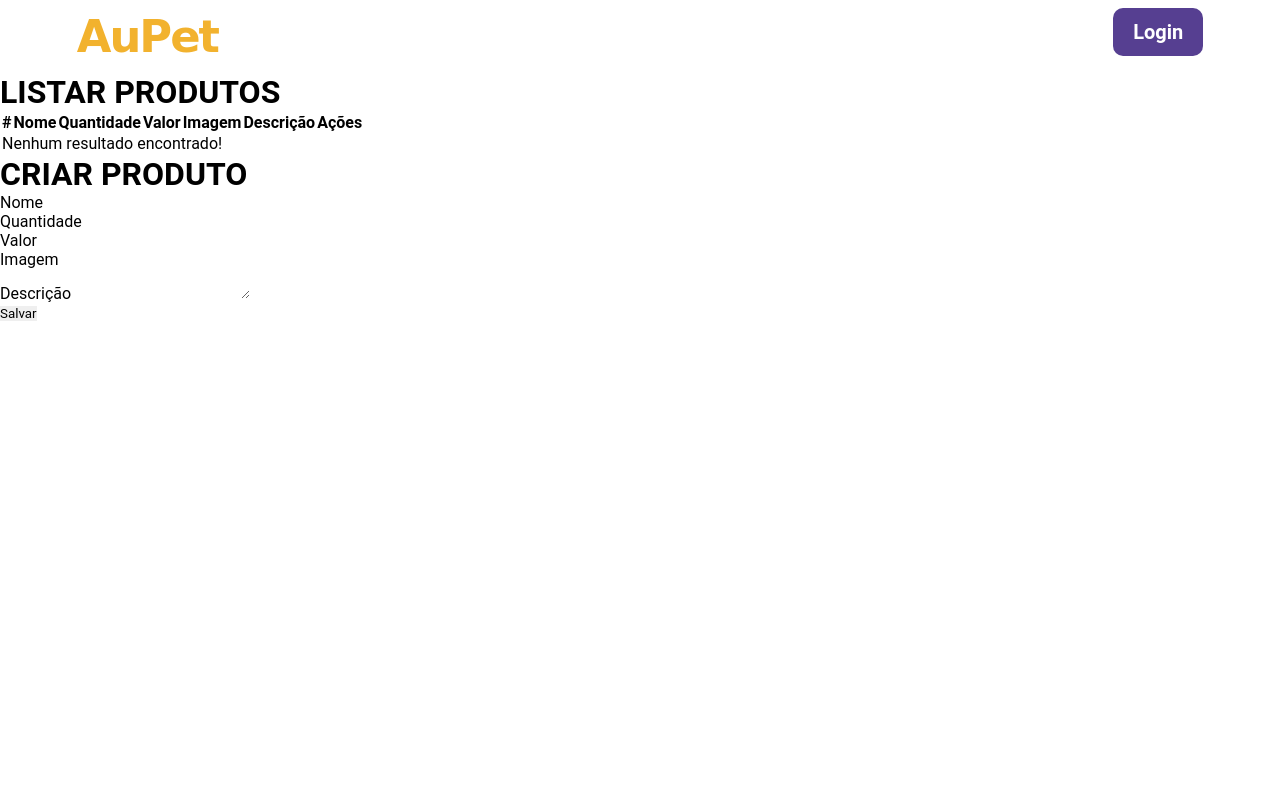
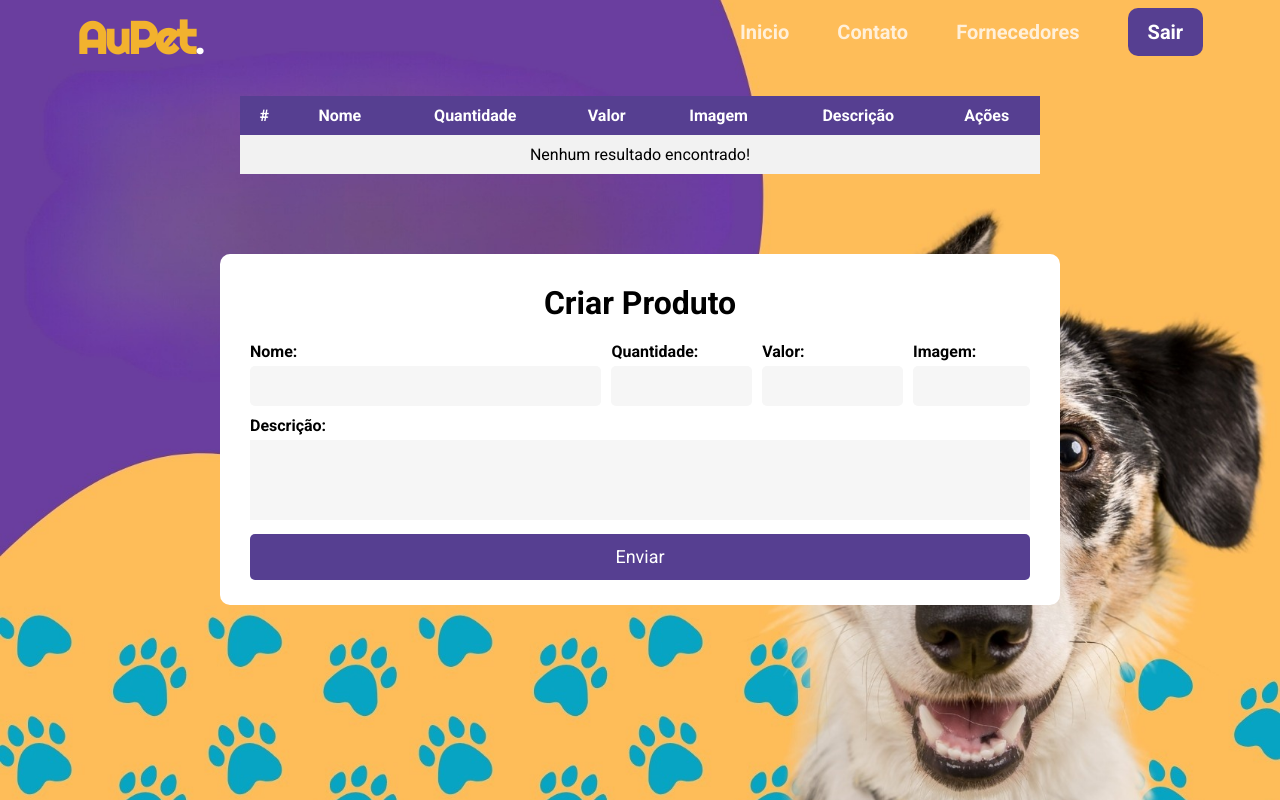
Before and after one commit to lucianamcedro/fornecedores-pet, a PHP site: page /produtos/lista-produtos.php in a window 1280 px wide. Run offline with PHP 8.4, Linux system fonts and the light colour scheme; data that the repository does not hold is empty.

Commit message:
ajuste layout

```diff
--- /dev/null
+++ b/css/produtos.css
@@ -0,0 +1,248 @@
+@import url("https://fonts.googleapis.com/css2?family=Roboto:ital,wght@0,300;0,400;0,700;0,900;1,900&display=swap");
+@import url("https://fonts.googleapis.com/css?family=Righteous&display=swap");
+
+* {
+    margin: 0;
+    padding: 0;
+    box-sizing: border-box;
+    font-family: "Roboto", sans-serif;
+    border: none;
+    outline: none;
+    scroll-behavior: smooth;
+    list-style: none;
+    text-decoration: none;
+}
+
+:root {
+    --roxo: rgba(86, 63, 145, 255);
+    --yellow: #f2b22e;
+}
+
+.container-inicio {
+    background-image: url("../img/bg-contato.jpg");
+    background-size: cover;
+    background-position: center 30%;
+    height: 100vh;
+}
+
+.container-meio {
+    text-align: center;
+}
+
+.container-cadastrar {
+    background-color: #fff;
+    border-radius: 10px;
+    padding: 30px;
+    max-width: 105vh;
+    box-sizing: border-box;
+    margin: 0 auto;
+    margin-top: 10vh;
+}
+
+.container-cadastrar h1 {
+    text-align: center;
+    margin-bottom: 20px;
+}
+
+.container-cadastrar form {
+    display: flex;
+    flex-wrap: wrap;
+    justify-content: space-between;
+}
+
+.container-cadastrar label {
+    display: block;
+    font-weight: bold;
+    margin-bottom: 5px;
+    width: 100%;
+}
+
+.container-cadastrar input {
+    border-radius: 5px;
+    border: none;
+    padding: 10px;
+    font-size: 18px;
+    margin-bottom: 10px;
+    width: calc(50% - 5px);
+    background-color: #f6f6f6;
+    height: 40px;
+}
+
+.container-cadastrar textarea {
+    background-color: #f6f6f6;
+    height: 30px;
+    width: calc(100%);
+    resize: none;
+}
+
+.container-cadastrar input[type="text"]::placeholder {
+    color: #999;
+}
+
+.container-cadastrar button[type="submit"] {
+    border-radius: 5px;
+    border: none;
+    padding: 10px;
+    font-size: 18px;
+    background-color: var(--roxo);
+    color: #fff;
+    cursor: pointer;
+    flex-basis: calc(50% - 5px);
+    height: 90%;
+    margin-top: 10px;
+}
+
+.container-cadastrar button[type="submit"]:hover {
+    background-color: #6c2d73;
+}
+
+.container-cadastrar .email-button-container {
+    display: flex;
+    align-items: center;
+    justify-content: space-between;
+    margin-bottom: 10px;
+}
+
+.container-cadastrar #email {
+    flex-basis: calc(50% - 5px);
+}
+
+.container-cadastrar i {
+    margin-right: 10px;
+    font-size: 20px;
+    color: var(--roxo);
+}
+
+.container-cadastrar span {
+    font-size: 18px;
+    font-weight: normal;
+    color: black;
+}
+
+
+.table {
+    margin: 20px auto;
+    width: 80%;
+    border-collapse: collapse;
+    background-color: #fff;
+    border-radius: 10px;
+    padding: 40px;
+    max-width: 100vh;
+    box-sizing: border-box;
+}
+
+.table th,
+.table td {
+    padding: 10px;
+    text-align: center;
+}
+
+.table th {
+    background-color: var(--roxo);
+    color: #fff;
+}
+
+.table tr:nth-child(even) {
+    background-color: #f2f2f2;
+}
+
+.table td.buttons {
+    display: flex;
+    justify-content: space-between;
+    align-items: center;
+}
+
+.table button {
+    padding: 6px 10px;
+    margin: 0 5px;
+    cursor: pointer;
+    border-radius: 4px;
+    font-size: 14px;
+    width: 80px;
+    display: flex;
+    align-items: center;
+    justify-content: center;
+}
+
+.table .btn-success {
+    background-color: var(--yellow);
+    color: black;
+    border: none;
+}
+
+.table .btn-success:hover {
+    background-color: #e0a800;
+}
+
+.table .btn-danger {
+    background-color: #dc3545;
+    color: #fff;
+    border: none;
+}
+
+.table .btn-danger:hover {
+    background-color: #c82333;
+}
+
+
+.table .button-group {
+    display: flex;
+
+}
+
+.header-link {
+    display: flex;
+    gap: 3rem;
+    padding-top: 10px;
+}
+
+.header-link a {
+    color: rgba(255, 255, 255, 0.778);
+    font-weight: 700;
+    font-size: 20px;
+    transition: 0.5s;
+}
+
+.header-link a:hover {
+    color: var(--roxo);
+}
+
+.logo {
+    color: var(--yellow);
+    display: inline-block;
+    font: 400 2rem "Righteous", cursive;
+    font-size: 2.8rem;
+    letter-spacing: -2px;
+    font-weight: 700;
+}
+
+.logo .span {
+    display: inline-block;
+    color: white;
+}
+
+header {
+    display: flex;
+    justify-content: space-between;
+    padding-top: 1rem;
+    width: 100%;
+    top: 0;
+    right: 0;
+    z-index: 1000;
+    background: transparent;
+    background-color: transparent;
+    padding: 10px 6%;
+}
+
+
+.header-link li:last-child a:last-child{
+    border-radius: 10px;
+    padding: 12px 20px;
+    background-color: var(--roxo);
+    color: white;
+    transition: 0.5s;
+  }
+
+  .header-link li:last-child a:last-child:hover{
+    background-color: #ffda6a;
+  }
--- a/fornecedores.php
+++ b/fornecedores.php
@@ -14,8 +14,6 @@
 
 <body>
   <div class="container-meio">
-
-
     <div class="container-inicio">
         <header>
             <h1>
@@ -31,13 +29,10 @@
             </div>
         </header>
 
-
-
         <div class="fornecedores-title">
            Conheça nossos
         fornecedores:
         </div>
-
         <div id="empresas-container"></div>
     </div>
           <script src="./script/fornecedores-script.js"></script>
--- a/produtos/lista-produtos.php
+++ b/produtos/lista-produtos.php
@@ -1,18 +1,18 @@
-
-
 <!DOCTYPE html>
 <html lang="pt-BR">
+
 <head>
     <meta charset="UTF-8">
     <meta http-equiv="X-UA-Compatible" content="IE=edge">
     <meta name="viewport" content="width=device-width, initial-scale=1.0">
-    <link rel="stylesheet" href="../css/header.css">
+    <link rel="stylesheet" href="../css/produtos.css">
+    <link rel="stylesheet" href="https://cdnjs.cloudflare.com/ajax/libs/font-awesome/5.15.4/css/all.min.css" />
     <link rel="icon" type="image/png" href="./img/ico.jpg">
+
     <title>Meus Produtos</title>
 </head>
 
 <body>
-    <div class="container-meio">
     <div class="container-inicio">
         <header>
             <h1>
@@ -28,9 +28,7 @@
                 <li>
                     <a href="../fornecedores.php" class="fornecedores">Fornecedores</a>
                 </li>
-                    <li>
-                        <a href="#login" class="login">Login</a>
-                    </li>
+                <li><a href="../auth/logout.php">Sair</a></li>
             </div>
         </header>
 
@@ -46,8 +44,7 @@
 
         $qtd = $res->num_rows;
 
-    echo "<h1>LISTAR PRODUTOS</h1>";
-    echo "<table class='table table-rover table-striped table-bordered'>";
+        echo "<table class='table'>";
         echo "<tr>";
         echo "<th>#</th>";
         echo "<th>Nome</th>";
@@ -68,9 +65,12 @@
                 echo "<td>" . $row['imagem'] . "</td>";
                 echo "<td>" . $row['descricao'] . "</td>";
                 echo "<td>";
-            echo "<button onclick=\"location.href='editar-produto.php?id=" . $row['id'] . "';\" class='btn btn-success'>Editar</button>";
-            echo "<button onclick=\"if(confirm('Tem certeza que deseja excluir?')){location.href='excluir-produto.php?id=" . $row['id'] . "';} else{false}\" class='btn btn-danger'>Excluir</button>";
+                echo "<div class='button-group'>";
+                echo "<button onclick=\"location.href='editar-produto.php?id=" . $row['id'] . "';\" class='btn btn-success'><i class='fas fa-edit btn-icon'></i>Editar</button>";
+                echo "<button onclick=\"if(confirm('Tem certeza que deseja excluir?')){location.href='excluir-produto.php?id=" . $row['id'] . "';} else{false}\" class='btn btn-danger'><i class='fas fa-trash btn-icon'></i>Excluir</button>";
+                echo "</div>";
                 echo "</td>";
+
                 echo "</tr>";
             }
         } else {
@@ -78,46 +78,46 @@
             echo "<td colspan='7'>Nenhum resultado encontrado!</td>";
             echo "</tr>";
         }
+        echo "</table>";
+        ?>
+        <div class="container-cadastrar">
+            <center>
+                <h1>Criar Produto</h1>
+            </center>
+            <form action="salvar-produto.php" method="POST">
 
+                <div style="display: inline-block; width: calc(45%);">
+                    <label>Nome:</label>
 
+                    <input type="text" name="nome" class="form-control" style="width:
+                            100%;">
+                </div>
+                <div style="display: inline-block; width: calc(18%);">
+                    <label>Quantidade:</label>
+                    <input type="number" name="quantidade" class="form-control" style="width: 100%;">
+                </div>
+                <div style="display: inline-block; width: calc(18%);">
+                    <label for="valor">Valor:</label>
+                    <input type="text" name="valor" class="form-control" style="width: 100%;">
+                </div>
 
-    echo "</table>";
+                <div style="display: inline-block; width: calc(15%);">
+                    <label for="email">Imagem:</label>
+                    <input type="text" name="imagem" class="form-control" style="width:
+                            100%;">
+                </div>
+                <div style="display: inline-block; width: calc(100%);">
+                    <label for="email">Descrição:</label>
+                    <textarea name="descricao" class="form-control" style="height: 10vh;"></textarea>
+                </div>
+                <div style="display: inline-block; width: calc(100%);">
+                    <button type="submit" class="btn btn-primary" style="width:
+                            100%;">Enviar</button>
+                </div>
 
+            </form>
+            <script src="../script/contato-script.js"></script>
 
+</body>
 
-
-?>
-
-
-
-            <h1>CRIAR PRODUTO</h1>
-<form action="salvar-produto.php" method="POST">
-    <div class="mb-3">
-        <label>Nome</label>
-        <input type="text" name="nome" class="form-control">
-    </div>
-    <div class="mb-3">
-        <label>Quantidade</label>
-        <input type="number" name="quantidade" class="form-control">
-    </div>
-    <div class="mb-3">
-        <label>Valor</label>
-        <input type="text" name="valor" class="form-control">
-    </div>
-    <div class="mb-3">
-        <label>Imagem</label>
-        <input type="text" name="imagem" class="form-control">
-    </div>
-    <div class="mb-3">
-        <label>Descrição</label>
-        <textarea name="descricao" class="form-control"></textarea>
-    </div>
-    <div class="mb-3">
-        <button type="submit" class="btn btn-primary">Salvar</button>
-    </div>
-</form>
-
-        </div>
-    </div>
-</body>
 </html>
```
Also changed, not shown: produtos/editar-produto.php (+42 -33 lines). Lines whose indentation alone changed are shown as unchanged.
